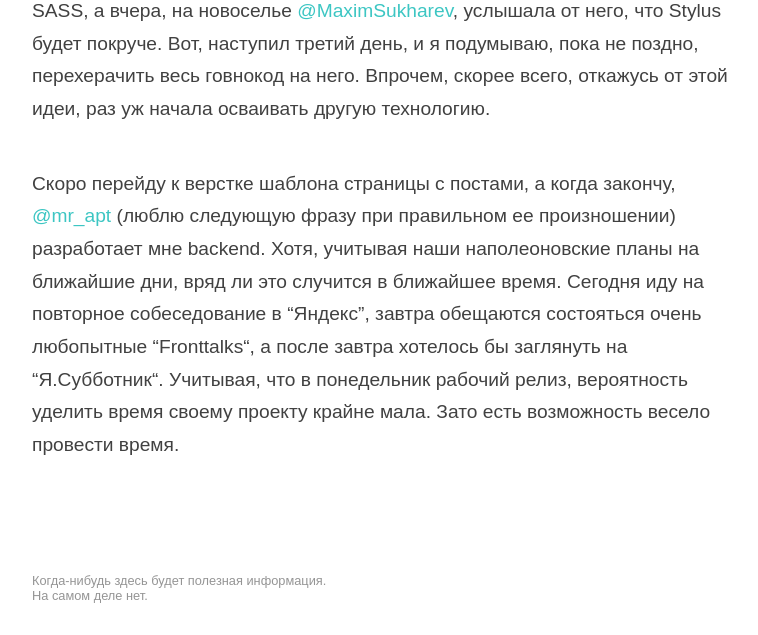
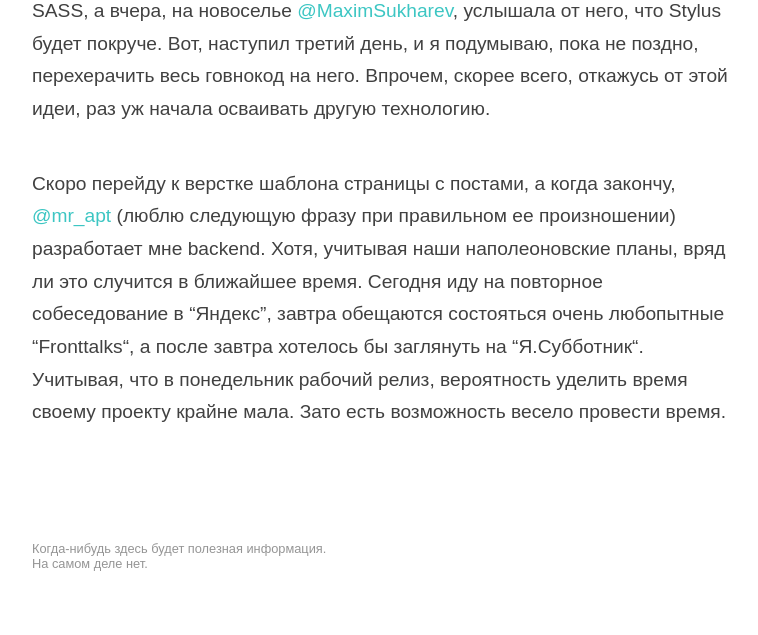
Before and after one commit to tenebricosa/blog, a Python web app: template templates/post180914.html in a window 1280 px wide. Shown: the part 1634-2269 px from the top of the page, without its empty margins (256-1014 px from the left). After the commit the page ends 2205 px from the top, so only its background shows below. Run offline with Jinja, Linux system fonts and the light colour scheme; the template is opened without the code that fills it, so the values that code supplies are empty; some libraries are stand-ins or nearby versions.

Commit message:
text fix

```diff
--- a/templates/post180914.html
+++ b/templates/post180914.html
@@ -35,7 +35,7 @@
 			<img src="../static/images/P6A1ZZ8nRPYKZHXbLikA_2014-07-11_17.39.15-1.jpg" width=100% class="post-content__picture"/>
 			<p class="post-content__paragraph">Это мой первый большой проект вне “Контура”, с тех пор как я начала считать себя сознательным верстальщиком. Проб пера было много, а вот синтезировать навыки и оттачивать их полноценно и пробовать что-то кардинально новое я набралась смелости только теперь.</p>
 			<p class="post-content__paragraph">Улыбнуло меня то, что пришлось написать свой первый (пусть и купированный) грид и развеять для себя магию его работы. Но особенно порадовало осознание ограниченности CSS и попытка заюзать препроцессоры. Во второй день работы над блогом переписала все стили на SASS, а вчера, на новоселье <a href="https://twitter.com/MaximSukharev" class="post-content__link">@MaximSukharev</a>, услышала от него, что Stylus будет покруче. Вот, наступил третий день, и я подумываю, пока не поздно, перехерачить весь говнокод на него. Впрочем, скорее всего, откажусь от этой идеи, раз уж начала осваивать другую технологию.</p>
-			<p class="post-content__paragraph">Скоро перейду к верстке шаблона страницы с постами, а когда закончу, <a href="https://twitter.com/mr_apt" class="post-content__link">@mr_apt<a> (люблю следующую фразу при правильном ее произношении) разработает мне backend. Хотя, учитывая наши наполеоновские планы на ближайшие дни, вряд ли это случится в ближайшее время. Сегодня иду на повторное собеседование в “Яндекс”, завтра обещаются состояться очень любопытные “Fronttalks“, а после завтра хотелось бы заглянуть на “Я.Субботник“. Учитывая, что в понедельник рабочий релиз, вероятность уделить время своему проекту крайне мала. Зато есть возможность весело провести время.</p>
+			<p class="post-content__paragraph">Скоро перейду к верстке шаблона страницы с постами, а когда закончу, <a href="https://twitter.com/mr_apt" class="post-content__link">@mr_apt<a> (люблю следующую фразу при правильном ее произношении) разработает мне backend. Хотя, учитывая наши наполеоновские планы, вряд ли это случится в ближайшее время. Сегодня иду на повторное собеседование в “Яндекс”, завтра обещаются состояться очень любопытные “Fronttalks“, а после завтра хотелось бы заглянуть на “Я.Субботник“. Учитывая, что в понедельник рабочий релиз, вероятность уделить время своему проекту крайне мала. Зато есть возможность весело провести время.</p>
 		</article>
 	</div>
 	<div class="post-content-block">
```
